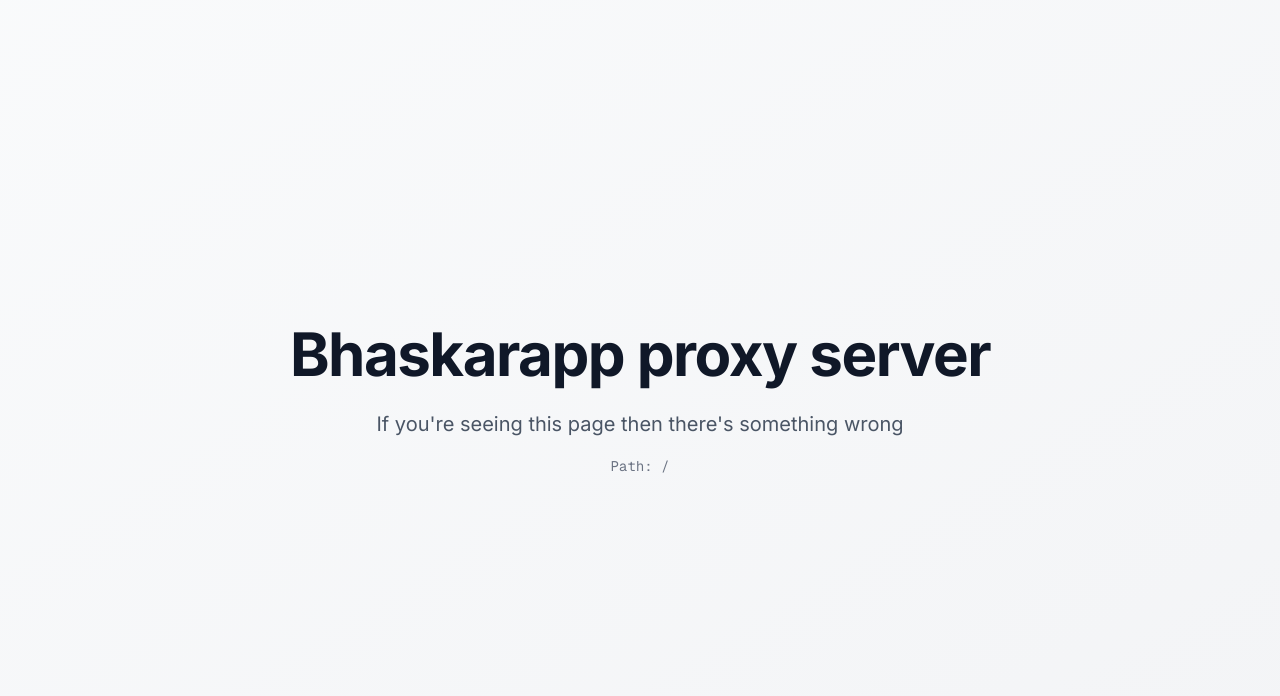
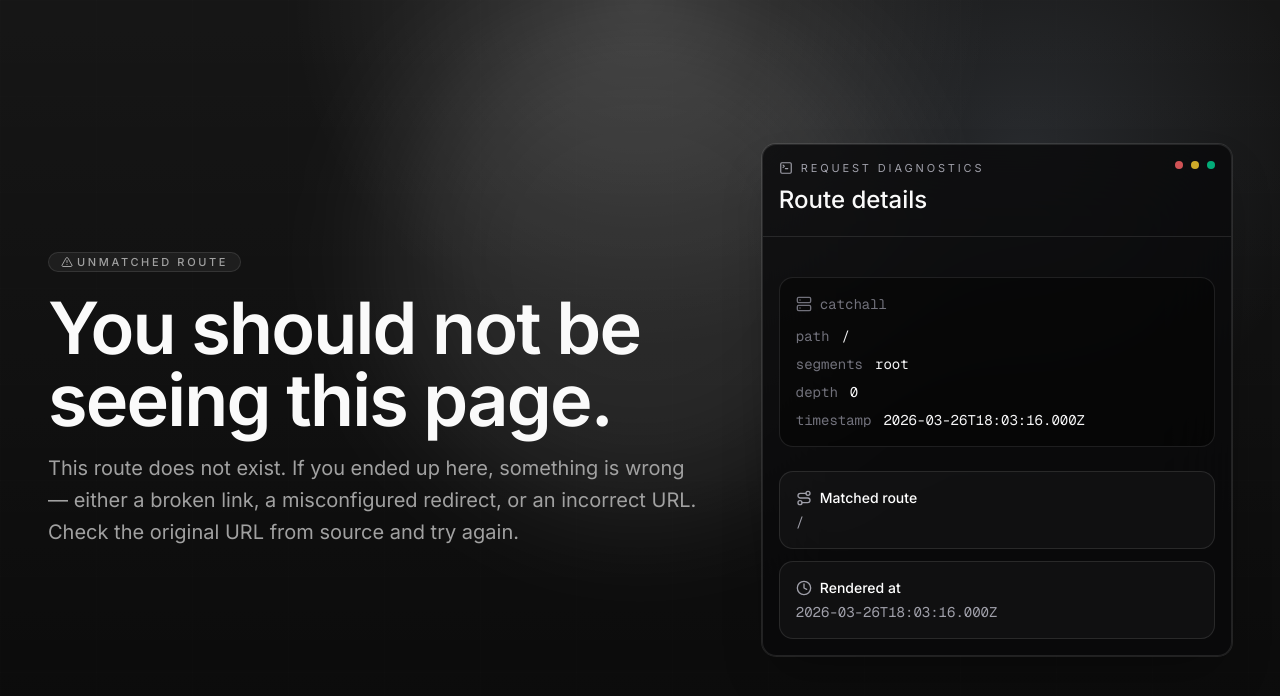
Before and after one commit to dbdigital-vercel-programmatic-sandbox/internal-proxy, a Next.js app: page / in a window 1280 px wide. Shown: the top 696 px of the page. Built offline with nearby package versions, Linux system fonts and the light colour scheme.

Commit message:
added route dignostics landing page

```diff
--- a/app/[[...path]]/page.tsx
+++ b/app/[[...path]]/page.tsx
@@ -1,3 +1,20 @@
+import {
+  AlertTriangle,
+  Clock,
+  Route,
+  Server,
+  TerminalSquare,
+} from "lucide-react"
+
+import { Badge } from "@/components/ui/badge"
+import {
+  Card,
+  CardContent,
+  CardDescription,
+  CardHeader,
+  CardTitle,
+} from "@/components/ui/card"
+
 type CatchAllPageProps = {
   params: Promise<{
     path?: string[]
@@ -7,20 +24,117 @@ type CatchAllPageProps = {
 export default async function CatchAllPage({ params }: CatchAllPageProps) {
   const { path } = await params
   const pathname = path?.length ? `/${path.join("/")}` : "/"
+  const routeDepth = path?.length ?? 0
+  const routeSegments = path?.length ? path : ["root"]
+  const timestamp = new Date().toISOString()
 
   return (
-    <div className="flex min-h-screen items-center justify-center bg-gradient-to-br from-gray-50 to-gray-100 dark:from-gray-900 dark:to-gray-800">
-      <div className="mx-auto max-w-4xl px-4 py-16 text-center">
-        <h1 className="mb-6 text-6xl font-bold tracking-tight text-gray-900 dark:text-white">
-          Bhaskarapp proxy server
-        </h1>
-        <p className="mb-4 text-xl leading-relaxed text-gray-600 dark:text-gray-300">
-          If you&apos;re seeing this page then there&apos;s something wrong
-        </p>
-        <p className="font-mono text-sm text-gray-500 dark:text-gray-400">
-          Path: {pathname}
-        </p>
-      </div>
+    <div className="dark min-h-screen bg-background text-foreground">
+      <main className="relative isolate min-h-screen overflow-hidden">
+        <div className="absolute inset-0 bg-[radial-gradient(circle_at_top,_rgba(255,255,255,0.14),_transparent_34%),radial-gradient(circle_at_80%_20%,_rgba(148,163,184,0.16),_transparent_24%),linear-gradient(180deg,_rgba(255,255,255,0.05),_rgba(9,9,11,0))]" />
+        <div className="absolute inset-0 bg-[linear-gradient(rgba(255,255,255,0.04)_1px,transparent_1px),linear-gradient(90deg,rgba(255,255,255,0.04)_1px,transparent_1px)] bg-[size:96px_96px] opacity-20" />
+        <div className="absolute top-0 left-1/2 h-[32rem] w-[32rem] -translate-x-1/2 rounded-full bg-white/10 blur-3xl" />
+
+        <div className="relative mx-auto flex min-h-screen w-full max-w-7xl items-center px-6 py-14 sm:px-10 lg:px-12">
+          <div className="grid w-full gap-8 lg:grid-cols-[1.15fr_0.85fr] lg:gap-10">
+            {/* Left: hero / messaging */}
+            <section className="flex flex-col justify-center">
+              <Badge
+                variant="outline"
+                className="mb-5 w-fit animate-in border-white/10 bg-white/5 px-3 py-1 text-[11px] tracking-[0.24em] text-muted-foreground uppercase duration-500 fade-in-0 slide-in-from-bottom-3"
+              >
+                <AlertTriangle className="size-3" />
+                Unmatched route
+              </Badge>
+
+              <div className="max-w-3xl animate-in space-y-6 duration-700 fade-in-0 slide-in-from-bottom-4">
+                <div className="space-y-4">
+                  <h1 className="max-w-2xl text-5xl font-semibold tracking-tight text-balance sm:text-6xl lg:text-7xl">
+                    You should not be seeing this page.
+                  </h1>
+                  <p className="max-w-2xl text-lg leading-8 text-muted-foreground sm:text-xl">
+                    This route does not exist. If you ended up here, something
+                    is wrong — either a broken link, a misconfigured redirect,
+                    or an incorrect URL. Check the original URL from source and
+                    try again.
+                  </p>
+                </div>
+              </div>
+            </section>
+
+            {/* Right: diagnostics card */}
+            <section className="animate-in duration-700 fade-in-0 slide-in-from-bottom-6 lg:pl-4">
+              <Card className="overflow-hidden border border-white/10 bg-zinc-950/80 shadow-2xl shadow-black/30 backdrop-blur-2xl">
+                <CardHeader className="border-b border-white/10 pb-5">
+                  <div className="flex items-start justify-between gap-4">
+                    <div>
+                      <CardDescription className="mb-2 flex items-center gap-2 text-[11px] tracking-[0.26em] text-zinc-400 uppercase">
+                        <TerminalSquare className="size-3.5" />
+                        Request diagnostics
+                      </CardDescription>
+                      <CardTitle className="text-2xl">Route details</CardTitle>
+                    </div>
+                    <div className="flex items-center gap-2">
+                      <span className="size-2 rounded-full bg-red-400/80" />
+                      <span className="size-2 rounded-full bg-amber-300/80" />
+                      <span className="size-2 rounded-full bg-emerald-400/80" />
+                    </div>
+                  </div>
+                </CardHeader>
+                <CardContent className="space-y-6 pt-6">
+                  <div className="rounded-xl border border-white/10 bg-black/40 p-4 font-mono text-sm text-zinc-300">
+                    <div className="mb-3 flex items-center gap-2 text-zinc-500">
+                      <Server className="size-4" />
+                      catchall
+                    </div>
+                    <div className="space-y-2">
+                      <p>
+                        <span className="text-zinc-500">path</span>
+                        <span className="ml-3 text-zinc-100">{pathname}</span>
+                      </p>
+                      <p>
+                        <span className="text-zinc-500">segments</span>
+                        <span className="ml-3 text-zinc-100">
+                          {routeSegments.join(" / ")}
+                        </span>
+                      </p>
+                      <p>
+                        <span className="text-zinc-500">depth</span>
+                        <span className="ml-3 text-zinc-100">{routeDepth}</span>
+                      </p>
+                      <p>
+                        <span className="text-zinc-500">timestamp</span>
+                        <span className="ml-3 text-zinc-100">{timestamp}</span>
+                      </p>
+                    </div>
+                  </div>
+
+                  <div className="grid gap-3">
+                    <div className="rounded-xl border border-white/10 bg-white/[0.03] p-4">
+                      <p className="mb-1 flex items-center gap-2 text-sm font-medium text-white">
+                        <Route className="size-4 text-zinc-400" />
+                        Matched route
+                      </p>
+                      <p className="font-mono text-sm break-all text-zinc-400">
+                        {pathname}
+                      </p>
+                    </div>
+                    <div className="rounded-xl border border-white/10 bg-white/[0.03] p-4">
+                      <p className="mb-1 flex items-center gap-2 text-sm font-medium text-white">
+                        <Clock className="size-4 text-zinc-400" />
+                        Rendered at
+                      </p>
+                      <p className="font-mono text-sm text-zinc-400">
+                        {timestamp}
+                      </p>
+                    </div>
+                  </div>
+                </CardContent>
+              </Card>
+            </section>
+          </div>
+        </div>
+      </main>
     </div>
   )
 }
```
Also changed, not shown: app/layout.tsx (+9 -4 lines).
